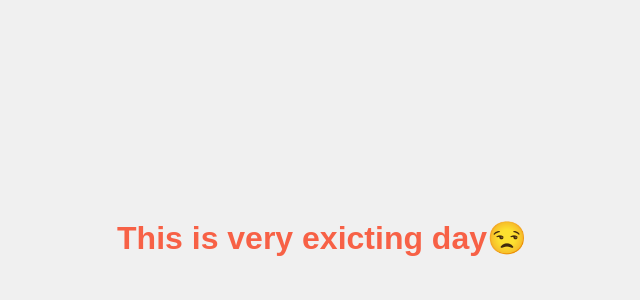
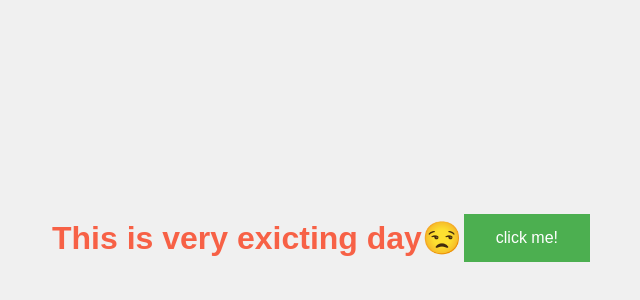
Before and after one commit to pavanraut131/newdemo, a plain HTML site: page index.html in a window 1280 px wide. Shown: the part 162-462 px from the top of the page, without its empty margins (318-958 px from the left). Drawn offline with Linux system fonts and the light colour scheme.

Commit message:
add js to page

```diff
--- a/index.css
+++ b/index.css
@@ -33,3 +33,21 @@ body {
       color: #ff6347;
     }
   }
+  button {
+    background-color: #4CAF50;
+    border: none;
+    color: white;
+    padding: 15px 32px;
+    text-align: center;
+    text-decoration: none;
+    display: inline-block;
+    font-size: 16px;
+    margin: 4px 2px;
+    cursor: pointer;
+    transition: background-color 0.3s ease-in-out, transform 0.3s ease-in-out;
+  }
+
+  button:hover {
+    background-color: #45a049;
+    transform: scale(1.1);
+  }
--- a/index.html
+++ b/index.html
@@ -8,5 +8,6 @@
   </head>
   <body>
     <h1>This is very exicting day😒</h1>
+    <button class="btn">click me!</button>
   </body>
 </html>
--- /dev/null
+++ b/index.js
@@ -0,0 +1,4 @@
+const h_1 = document.querySelector("h1");
+document.querySelector(".btn").addEventListener("click", function () {
+  h_1.innerHTML = "This is very boaring day😒";
+});
```
